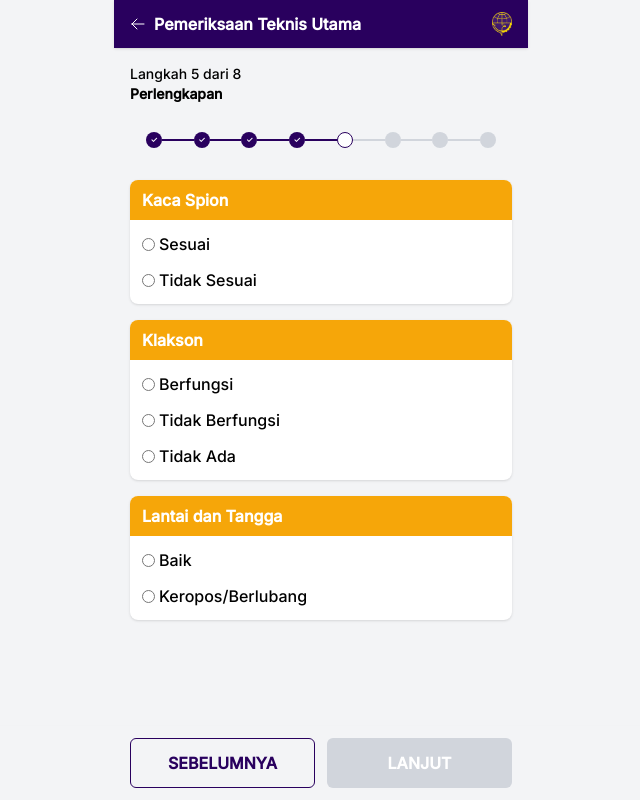
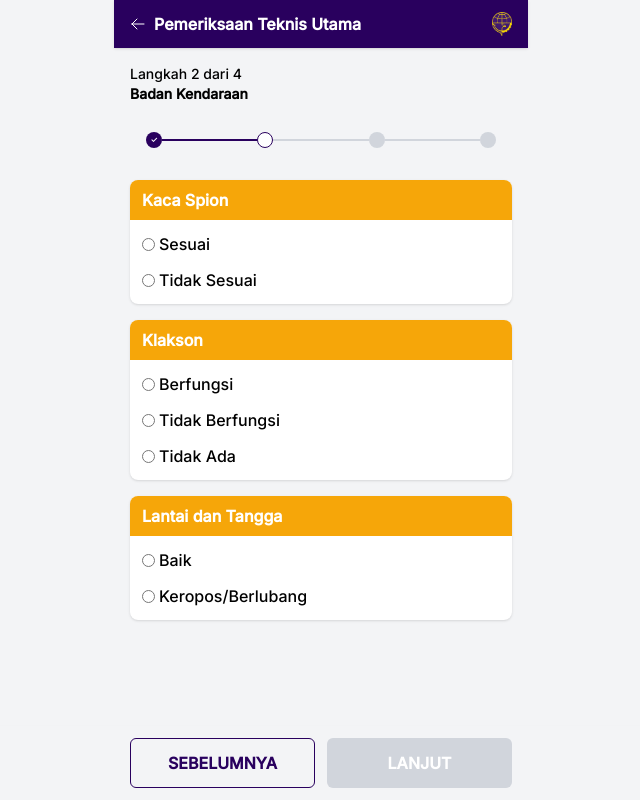
Before and after one commit to farhanangga/ramcek-nasional, a Next.js app: page /pemeriksaan/ptPenunjang/2-badanKendaraan in a window 1280 px wide. Shown: the whole page, without its empty margins (319-959 px from the left). Built offline with nearby package versions, Linux system fonts and the light colour scheme.

Commit message:
FIXED PTP 2

```diff
--- a/src/app/pemeriksaan/ptPenunjang/2-badanKendaraan/page.tsx
+++ b/src/app/pemeriksaan/ptPenunjang/2-badanKendaraan/page.tsx
@@ -124,7 +124,7 @@ export default function SistemPengeremanPage() {
         <div className="fixed w-full max-w-[414px] z-50">
           <div className="flex items-center justify-between bg-[#29005E] text-white px-4 py-3 shadow">
             <div className="flex items-center gap-2">
-              <button onClick={() => router.push("/pemeriksaan/pemeriksaanTeknis/4-kondisiBan")}>
+              <button onClick={() => router.push("/pemeriksaan/ptPenunjang/1-sistemPenerangan")}>
                 <svg xmlns="http://www.w3.org/2000/svg" fill="none" viewBox="0 0 24 24"
                   strokeWidth={1.5} stroke="currentColor" className="w-4 h-4">
                   <path strokeLinecap="round" strokeLinejoin="round"
@@ -140,22 +140,22 @@ export default function SistemPengeremanPage() {
         {/* Stepper Title */}
         <div className="px-4 py-3 pt-16">
           <p className="text-sm text-black ">
-            Langkah 5 dari 8 <br />
-            <span className="font-semibold">Perlengkapan</span>
+            Langkah 2 dari 4 <br />
+            <span className="font-semibold">Badan Kendaraan</span>
           </p>
         </div>
 
       {/* Stepper (hanya centang) */}
       <div className="sticky top-[48px] z-40 bg-gray-100 px-4 py-4">
         <div className="flex items-center justify-between px-4">
-          {[...Array(8)].map((_, idx) => {
-            const isCompleted = idx < 4;
-            const isActive = idx === 4;
+          {[...Array(4)].map((_, idx) => {
+            const isCompleted = idx < 1;
+            const isActive = idx === 1;
 
             return (
               <div
                 key={idx}
-                className={`flex items-center ${idx === 7 ? "w-auto" : "w-full"}`}
+                className={`flex items-center ${idx === 3 ? "w-auto" : "w-full"}`}
               >
                 <div
                   className={`flex items-center justify-center w-4 h-4 rounded-full text-[8px] font-bold
@@ -168,7 +168,7 @@ export default function SistemPengeremanPage() {
                   {isCompleted ? "✓" : ""}
                 </div>
 
-                {idx < 7 && (
+                {idx < 3 && (
                   <div
                     className={`flex-1 h-0.5 ${
                       isCompleted ? "bg-[#29005E]" : "bg-gray-300"
@@ -220,7 +220,7 @@ export default function SistemPengeremanPage() {
                             </div>
                           ) : (
                             <div
-                              onClick={() => router.push(`/pemeriksaan/pemeriksaanTeknis/5-perlengkapan/cameraFoto?qId=${q.id}`)}
+                              onClick={() => router.push(`/pemeriksaan/ptPenunjang/2-badanKendaraan/cameraFoto?qId=${q.id}`)}
                               className="flex flex-col items-center justify-center h-24 w-full border-2 border-dashed
                                 border-[#29005E] rounded-lg bg-[#F3E9FF] cursor-pointer">
                               <img src="/img/icon/camera.png" className="w-7" />
@@ -240,7 +240,7 @@ export default function SistemPengeremanPage() {
                             </div>
                           ) : (
                             <div
-                              onClick={() => router.push(`/pemeriksaan/pemeriksaanTeknis/5-perlengkapan/cameraVideo?qId=${q.id}`)}
+                              onClick={() => router.push(`/pemeriksaan/ptPenunjang/2-badanKendaraan/cameraVideo?qId=${q.id}`)}
                               className="flex flex-col items-center justify-center h-24 w-full border-2 border-dashed
                                 border-[#29005E] rounded-lg bg-[#F3E9FF] cursor-pointer">
                               <img src="/img/icon/video.png" className="w-6 mb-1" />
@@ -277,13 +277,13 @@ export default function SistemPengeremanPage() {
         <div className="fixed bottom-0 left-0 w-full bg-gray-100 shadow-lg">
           <div className="max-w-[414px] mx-auto px-4 py-3 flex gap-3">
             <button
-              onClick={() => router.push("/pemeriksaan/pemeriksaanTeknis/4-kondisiBan")}
+              onClick={() => router.push("/pemeriksaan/ptPenunjang/1-sistemPenerangan")}
               className="w-1/2 py-3 font-bold text-[#29005E] border border-[#29005E] rounded-md">
               SEBELUMNYA
             </button>
             <button
               disabled={!semuaTerisi}
-              onClick={() => router.push("/pemeriksaan/pemeriksaanTeknis/6-pengukurKecepatan")}
+              onClick={() => router.push("/pemeriksaan/ptPenunjang/3-tempatDuduk")}
               className={`w-1/2 py-3 font-bold text-white rounded-md transition
                 ${semuaTerisi ? "bg-[#29005E]" : "bg-gray-300 cursor-not-allowed"}`}>
               LANJUT
```
